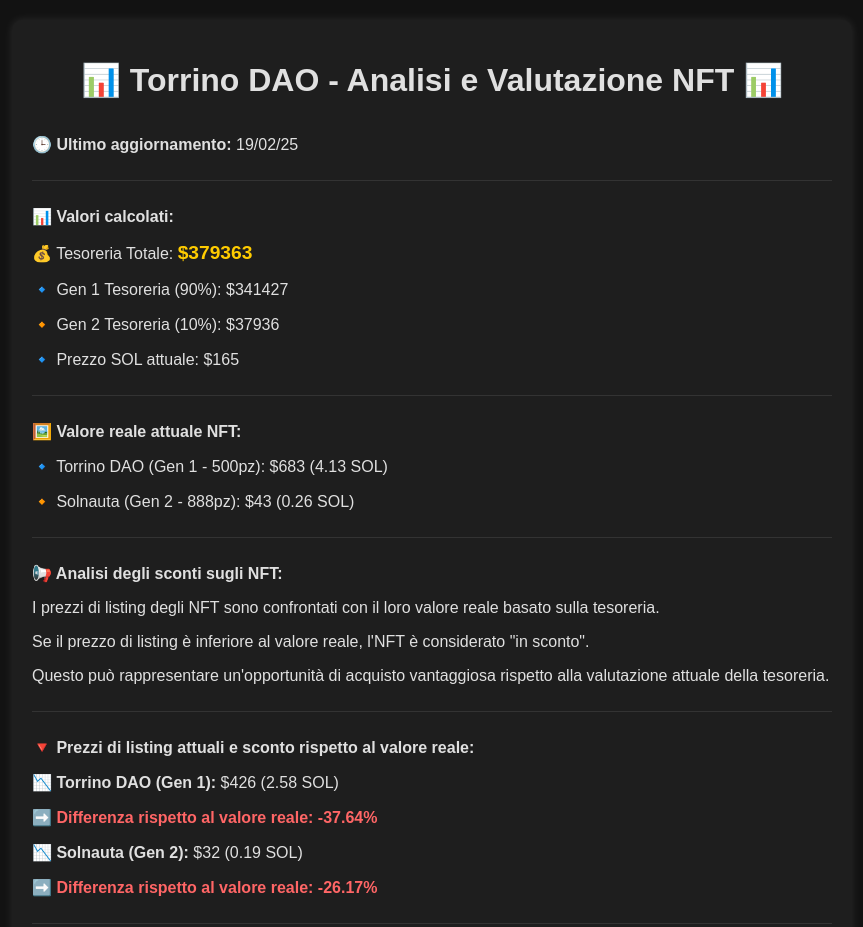
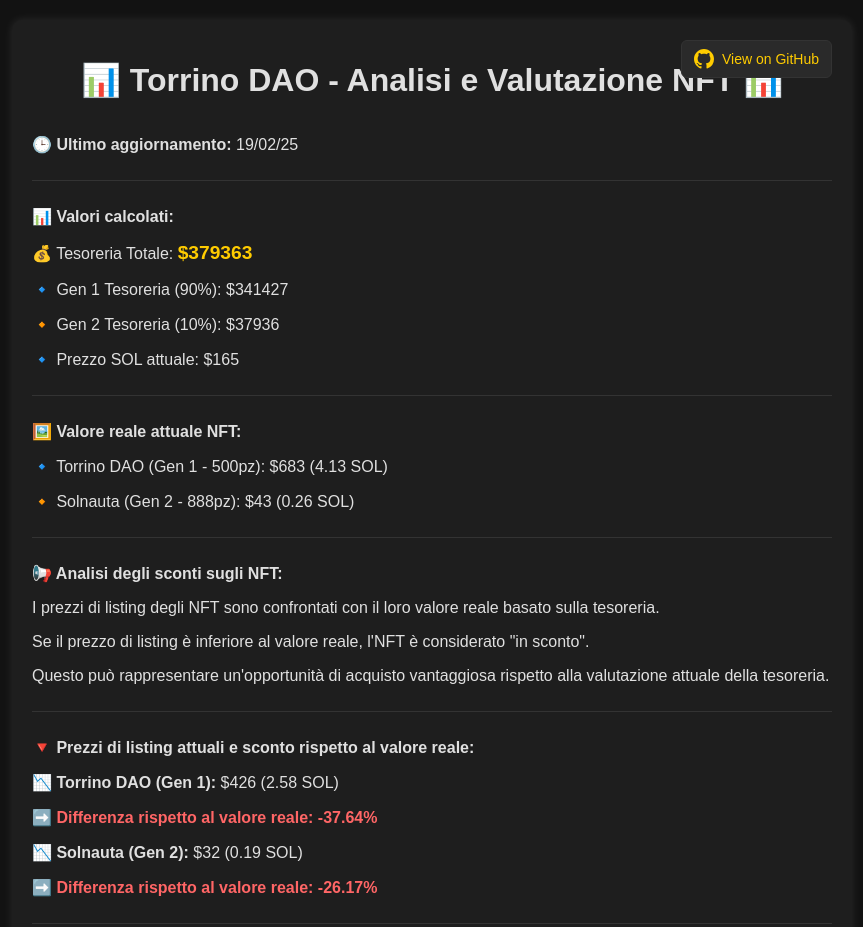
Before and after one commit to Happydao/torrino-dao-dashboard, a website: page index.html in a window 1280 px wide. Shown: the top 927 px of the page, without its empty margins (208-1071 px from the left). Drawn offline with Linux system fonts and the light colour scheme.

Commit message:
Update index.html

```diff
--- a/index.html
+++ b/index.html
@@ -24,6 +24,7 @@
       padding: 20px;
       border-radius: 10px;
       box-shadow: 0 0 10px rgba(255, 255, 255, 0.1);
+      position: relative;
     }
     .data-section {
       padding: 10px 0;
@@ -75,6 +76,31 @@
       border: none;
       overflow: hidden;
     }
+    .github-link {
+      position: absolute;
+      top: 20px;
+      right: 20px;
+      display: flex;
+      align-items: center;
+      padding: 8px 12px;
+      background: #2a2a2a;
+      color: #ffcc00;
+      text-decoration: none;
+      border-radius: 6px;
+      font-size: 14px;
+      transition: all 0.3s ease;
+      border: 1px solid #333;
+    }
+    .github-link:hover {
+      background: #333;
+      color: #ff9900;
+      transform: translateY(-2px);
+      box-shadow: 0 4px 8px rgba(0, 0, 0, 0.2);
+    }
+    .github-link svg {
+      margin-right: 8px;
+      fill: currentColor;
+    }
     @media (max-width: 768px) {
       .chart-container iframe {
         height: 250px;
@@ -85,6 +111,13 @@
 <body>
 
   <div class="container">
+    <a href="https://github.com/Happydao/torrino-dao-dashboard" class="github-link" target="_blank">
+      <svg height="20" width="20" viewBox="0 0 16 16">
+        <path d="M8 0C3.58 0 0 3.58 0 8c0 3.54 2.29 6.53 5.47 7.59.4.07.55-.17.55-.38 0-.19-.01-.82-.01-1.49-2.01.37-2.53-.49-2.69-.94-.09-.23-.48-.94-.82-1.13-.28-.15-.68-.52-.01-.53.63-.01 1.08.58 1.23.82.72 1.21 1.87.87 2.33.66.07-.52.28-.87.51-1.07-1.78-.2-3.64-.89-3.64-3.95 0-.87.31-1.59.82-2.15-.08-.2-.36-1.02.08-2.12 0 0 .67-.21 2.2.82.64-.18 1.32-.27 2-.27.68 0 1.36.09 2 .27 1.53-1.04 2.2-.82 2.2-.82.44 1.1.16 1.92.08 2.12.51.56.82 1.27.82 2.15 0 3.07-1.87 3.75-3.65 3.95.29.25.54.73.54 1.48 0 1.07-.01 1.93-.01 2.2 0 .21.15.46.55.38A8.013 8.013 0 0016 8c0-4.42-3.58-8-8-8z"/>
+      </svg>
+      View on GitHub
+    </a>
+
     <h1>📊 Torrino DAO - Analisi e Valutazione NFT 📊</h1>
 
     <div class="data-section">
```
